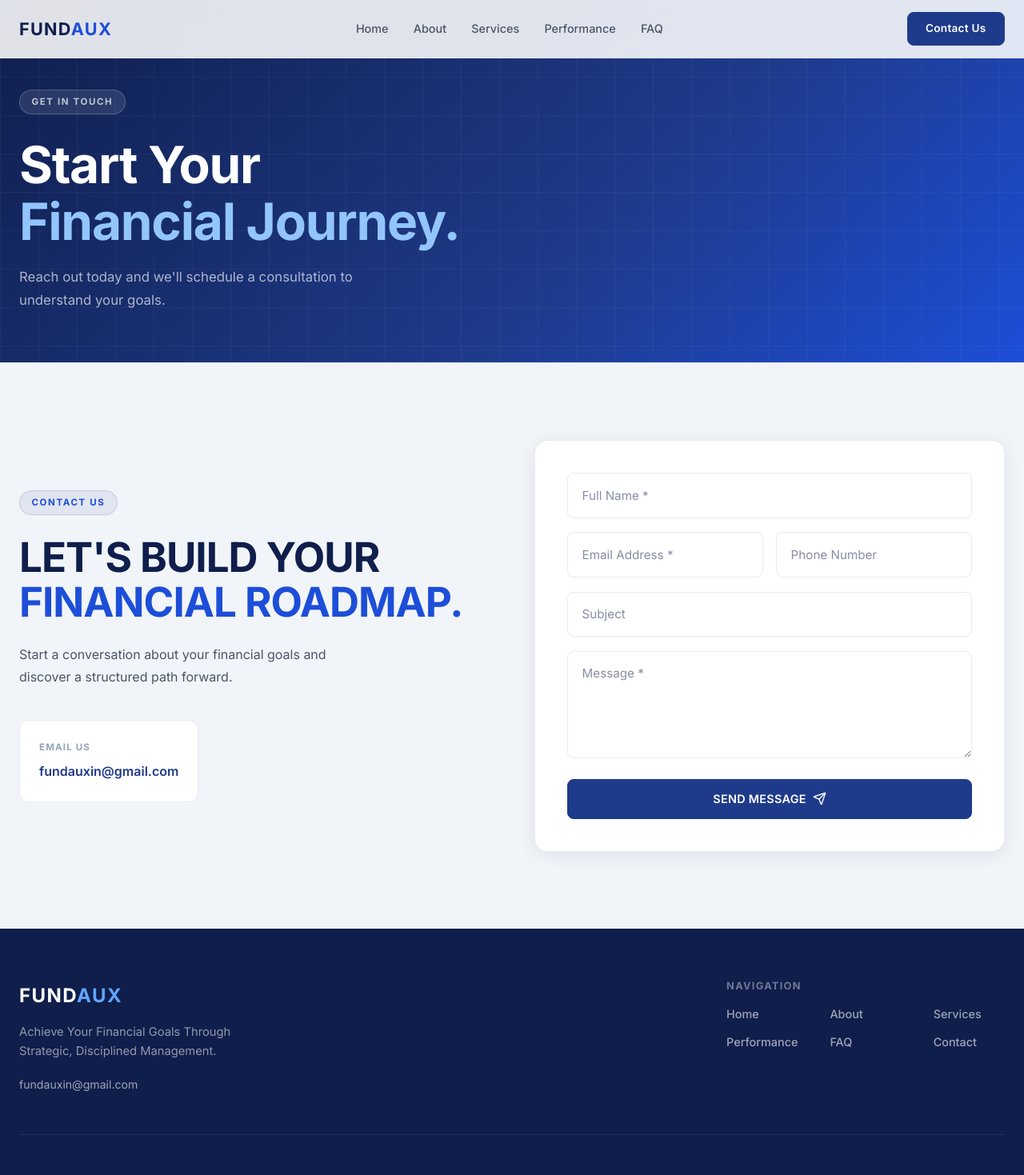
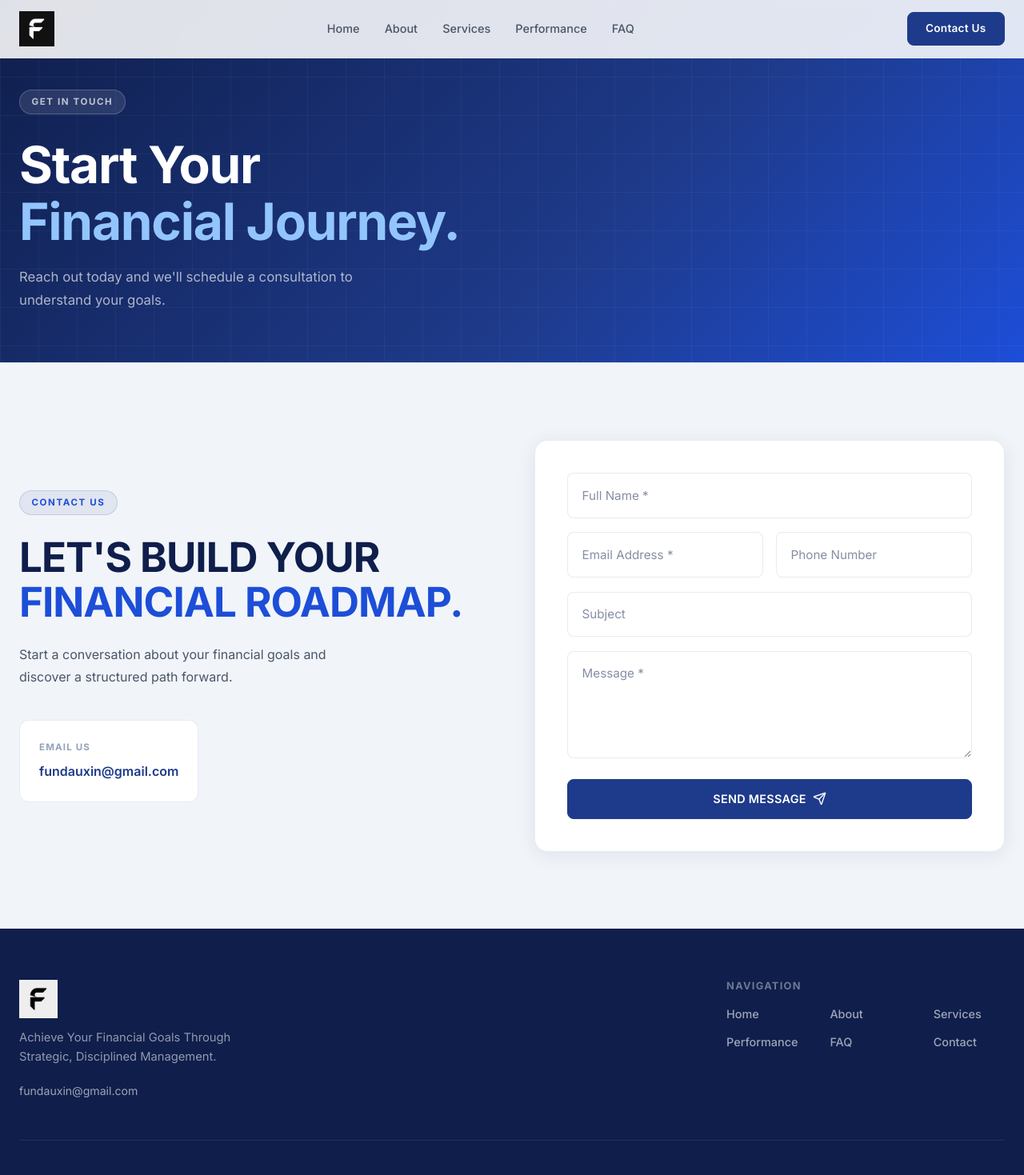
Before and after one commit to rahan-ux/portfolio, a Next.js app: page /contact in a window 1280 px wide. Shown: the top 1469 px of the page at 80% size. Built offline with nearby package versions, Linux system fonts and the light colour scheme.

Commit message:
Add logo image, replace text logo in Navbar and Footer

```diff
--- a/components/Footer.tsx
+++ b/components/Footer.tsx
@@ -1,6 +1,7 @@
 "use client";
 
 import Link from "next/link";
+import Image from "next/image";
 
 const FOOTER_LINKS = [
   { label: "Home", href: "/" },
@@ -26,20 +27,14 @@ export default function Footer() {
           {/* Top Section */}
           <div className="footer-top">
             <div style={{ flex: 1 }}>
-              <Link
-                href="/"
-                style={{
-                  fontFamily: "var(--font-inter, 'Inter', sans-serif)",
-                  fontSize: "1.5rem",
-                  fontWeight: 800,
-                  color: "#FFFFFF",
-                  textDecoration: "none",
-                  letterSpacing: "0.06em",
-                  display: "inline-block",
-                  marginBottom: "0.75rem",
-                }}
-              >
-                FUND<span style={{ color: "#60A5FA" }}>AUX</span>
+              <Link href="/" style={{ display: "inline-flex", alignItems: "center", marginBottom: "0.75rem" }}>
+                <Image
+                  src="/logo.png"
+                  alt="FUNDAUX"
+                  width={48}
+                  height={48}
+                  style={{ objectFit: "contain", filter: "invert(1)" }}
+                />
               </Link>
               <p style={{ color: "rgba(255,255,255,0.55)", fontSize: "0.92rem", marginBottom: "1rem", maxWidth: "280px", lineHeight: 1.65 }}>
                 Achieve Your Financial Goals Through Strategic, Disciplined Management.
--- a/components/Navbar.tsx
+++ b/components/Navbar.tsx
@@ -4,6 +4,7 @@ import { useState, useEffect } from "react";
 import { motion, AnimatePresence } from "framer-motion";
 import { Menu, X } from "lucide-react";
 import Link from "next/link";
+import Image from "next/image";
 import { usePathname } from "next/navigation";
 
 const NAV_LINKS = [
@@ -64,18 +65,15 @@ export default function Navbar() {
           }}
         >
           {/* Logo */}
-          <Link
-            href="/"
-            style={{
-              fontFamily: "var(--font-inter, 'Inter', sans-serif)",
-              fontSize: "1.35rem",
-              fontWeight: 800,
-              color: "var(--color-text-primary)",
-              textDecoration: "none",
-              letterSpacing: "0.06em",
-            }}
-          >
-            FUND<span style={{ color: "var(--color-accent-mid)" }}>AUX</span>
+          <Link href="/" style={{ display: "flex", alignItems: "center", textDecoration: "none" }}>
+            <Image
+              src="/logo.png"
+              alt="FUNDAUX"
+              width={44}
+              height={44}
+              style={{ objectFit: "contain" }}
+              priority
+            />
           </Link>
 
           {/* Desktop Nav */}
```
Also changed, not shown: public/logo.png (added).
